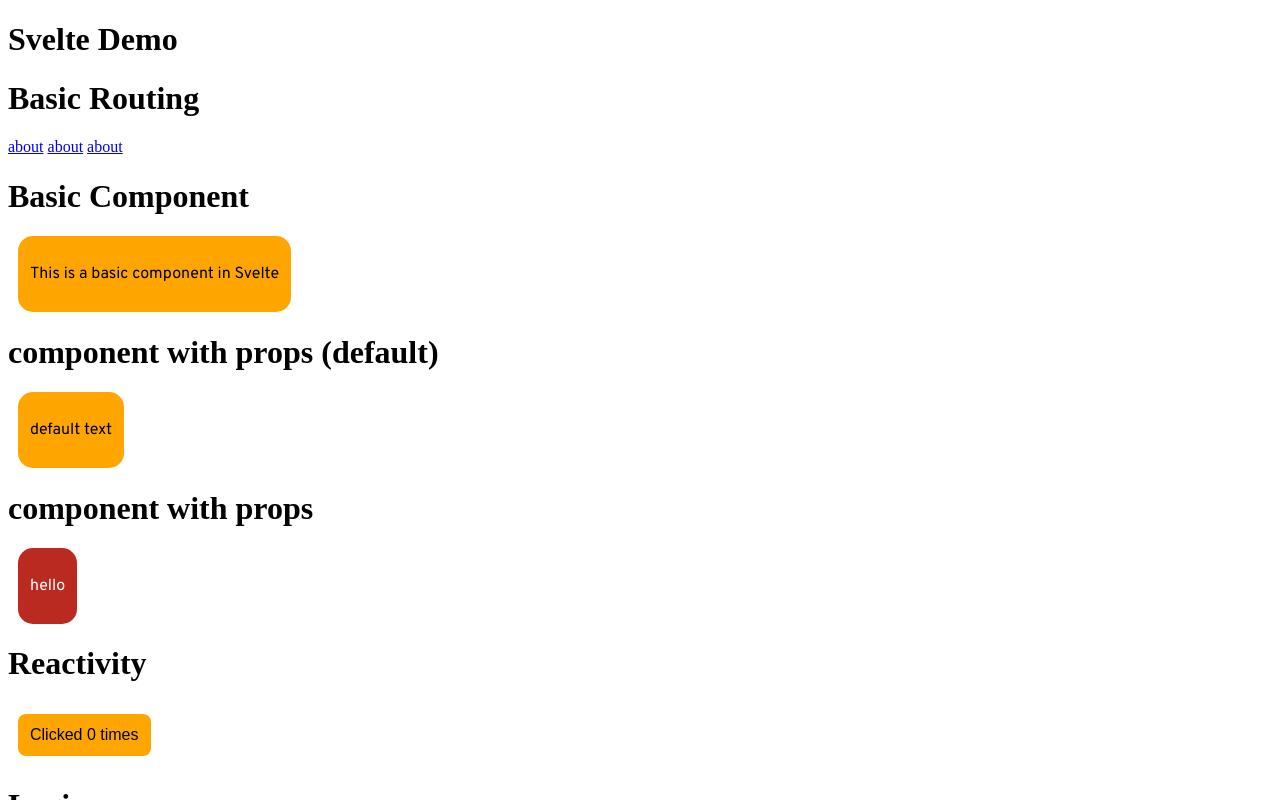
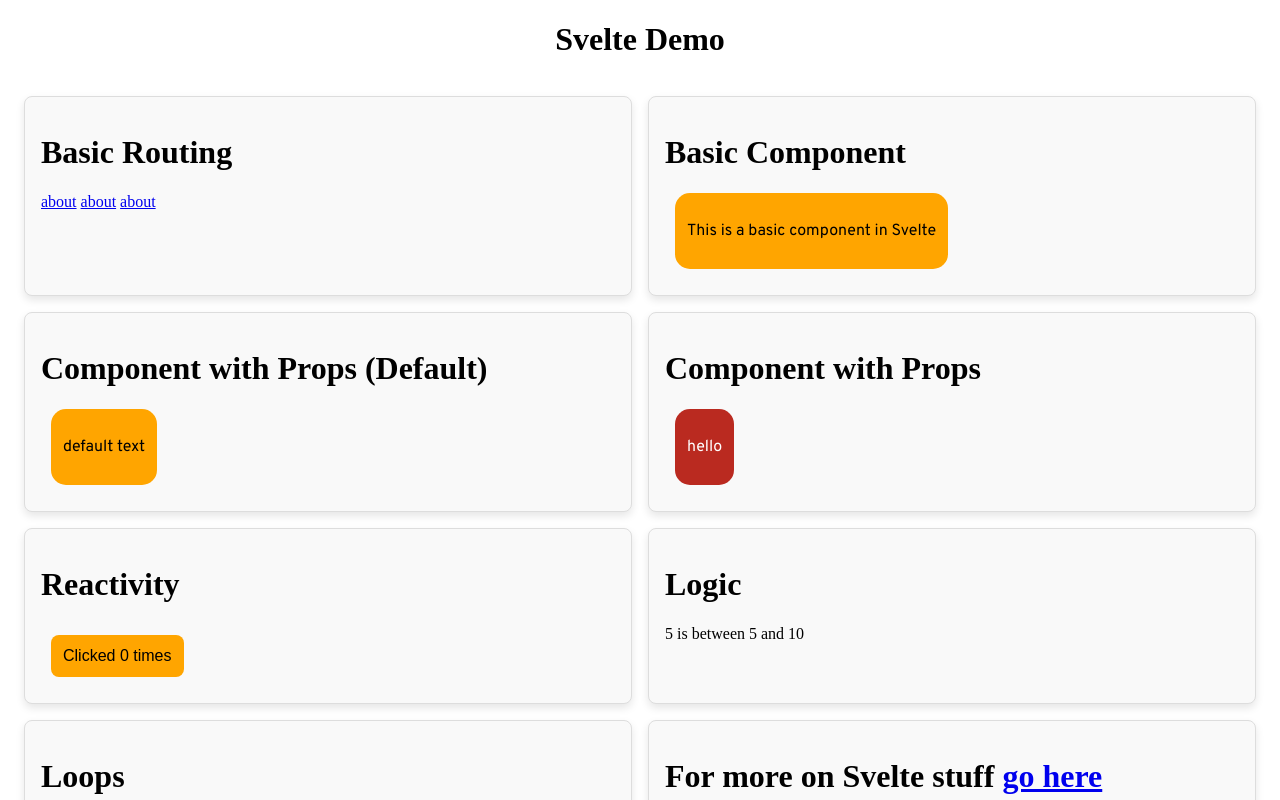
Before and after one commit to jeoooo/svelte-pwa-talk-demo, a SvelteKit app: page / in a window 1280 px wide. Shown: the top 800 px of the page. Built offline with nearby package versions, Linux system fonts and the light colour scheme.

Commit message:
chore: Update page layout and add components for Svelte demo

```diff
--- a/src/routes/+page.svelte
+++ b/src/routes/+page.svelte
@@ -8,35 +8,74 @@
 	import Reactivity from '$lib/Reactivity.svelte';
 </script>
 
-<!-- basic component -->
+<!-- Centered container for the title -->
+<div class="center-container">
+	<h1>Svelte Demo</h1>
+</div>
 
-<h1>Svelte Demo</h1>
-
+<!-- Grid container for other components -->
+<div class="grid-container">
+	<div class="grid-item">
 		<h1>Basic Routing</h1>
 		<BasicRoutingDemo />
+	</div>
 
+	<div class="grid-item">
 		<h1>Basic Component</h1>
 		<BasicComponent />
+	</div>
 
-<!-- component with props (default) -->
-<h1>component with props (default)</h1>
+	<div class="grid-item">
+		<h1>Component with Props (Default)</h1>
 		<ComponentWithProps />
+	</div>
 
-<!-- component with props -->
+	<div class="grid-item">
+		<h1>Component with Props</h1>
+		<ComponentWithProps text="hello" backgroundColor="#ba2a20" textColor="white" />
+	</div>
 
-<h1>component with props</h1>
-<ComponentWithProps text="hello" backgroundColor="#ba2a20" textColor="white" />
-
-<!-- reactivity -->
+	<div class="grid-item">
 		<h1>Reactivity</h1>
 		<Reactivity />
+	</div>
 
+	<div class="grid-item">
 		<h1>Logic</h1>
 		<Logic x={5} />
+	</div>
 
+	<div class="grid-item">
 		<h1>Loops</h1>
 		<Loops />
+	</div>
 
-<h1>
-	for more on Svelte stuff <a href="https://svelte.dev/examples/hello-world">go here</a>
-</h1>
+	<div class="grid-item">
+		<h1>For more on Svelte stuff <a href="https://svelte.dev/examples/hello-world">go here</a></h1>
+	</div>
+</div>
+
+<style>
+	/* Center container for the title */
+	.center-container {
+		text-align: center; /* Center the text horizontally */
+		margin: 20px; /* Add some margin for spacing */
+	}
+
+	/* Grid container styling */
+	.grid-container {
+		display: grid;
+		grid-template-columns: repeat(2, 1fr); /* 2 columns, each taking equal space */
+		gap: 16px; /* Adjust spacing between grid items */
+		padding: 16px;
+	}
+
+	/* Grid item styling */
+	.grid-item {
+		background-color: #f9f9f9; /* Background color for grid items */
+		border: 1px solid #ddd; /* Border for grid items */
+		border-radius: 8px; /* Rounded corners */
+		padding: 16px; /* Padding inside grid items */
+		box-shadow: 0 4px 8px rgba(0, 0, 0, 0.1); /* Shadow effect */
+	}
+</style>
```
Lines whose indentation alone changed are shown as unchanged.
